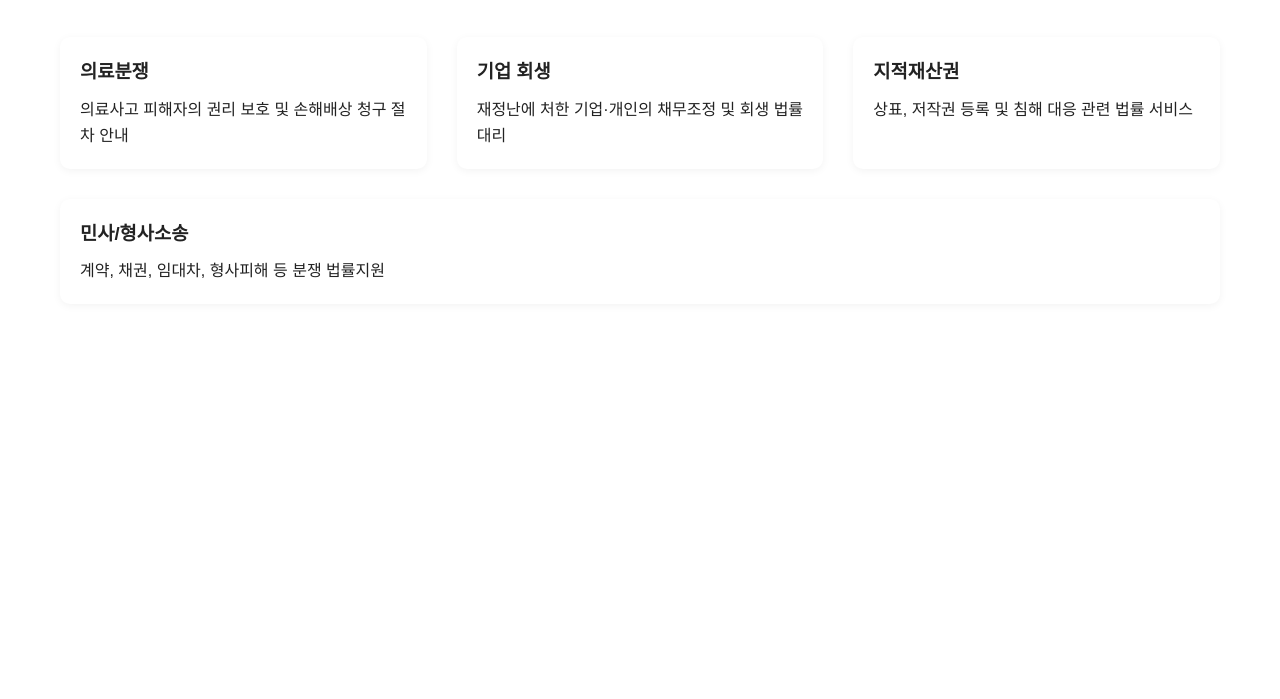
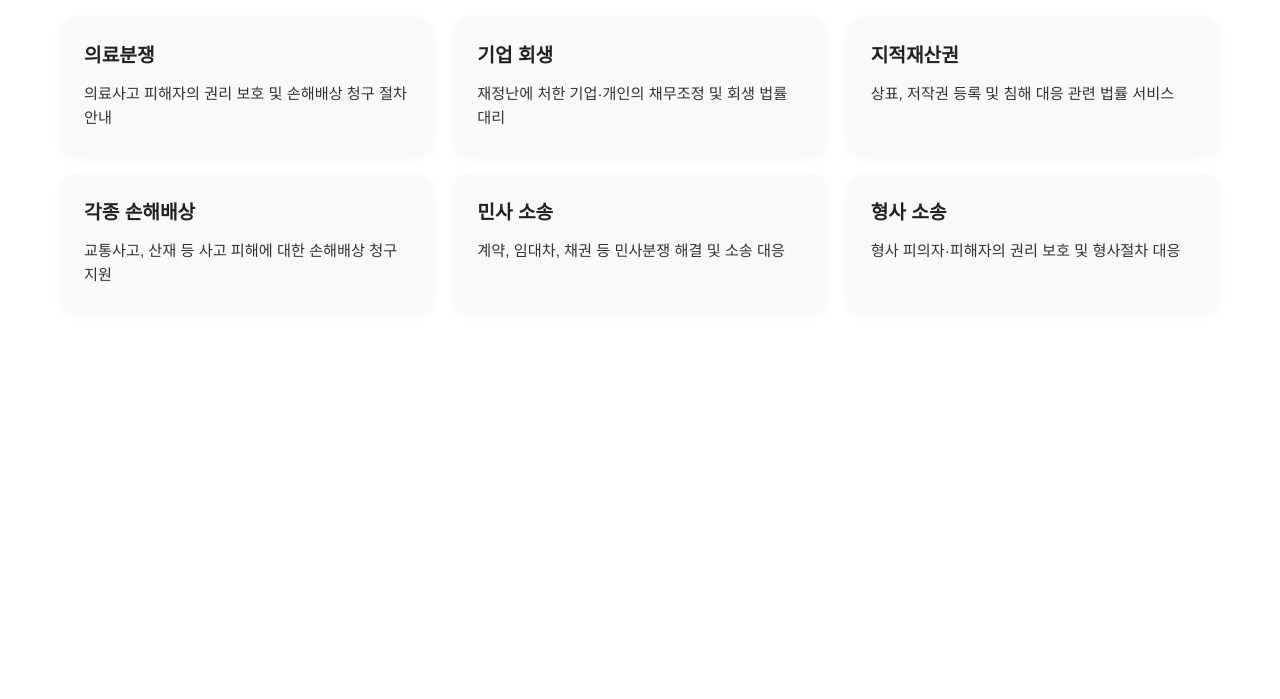
Before and after one commit to Michael-0825/homepage2, a plain HTML site: page services.html in a window 1280 px wide. Shown: the part 101-800 px from the top of the page. Drawn offline with Linux system fonts and the light colour scheme.

Commit message:
분야별서비스 6개로 맞춤

```diff
--- a/services.html
+++ b/services.html
@@ -1,32 +1,86 @@
+
 <!DOCTYPE html>
 <html lang="ko">
 <head>
   <meta charset="UTF-8" />
   <meta name="viewport" content="width=device-width, initial-scale=1.0"/>
-  <title>법률 서비스 안내</title>
+  <title>분야별 법률 서비스</title>
   <link rel="stylesheet" href="style.css" />
+  <style>
+    body {
+      font-family: 'Noto Sans KR', sans-serif;
+      margin: 0;
+      padding: 0;
+      background: #fff;
+    }
+    .container {
+      max-width: 1200px;
+      margin: 0 auto;
+      padding: 40px 20px;
+    }
+    h2 {
+      font-size: 1.8rem;
+      font-weight: 700;
+      margin-bottom: 32px;
+    }
+    .service-grid {
+      display: flex;
+      flex-wrap: wrap;
+      gap: 20px;
+    }
+    .service-box {
+      background: #f9f9f9;
+      border-radius: 16px;
+      padding: 24px;
+      flex: 1 1 calc(33.33% - 20px);
+      min-width: 260px;
+      box-shadow: 0 4px 12px rgba(0,0,0,0.04);
+    }
+    .service-box h3 {
+      font-size: 1.2rem;
+      margin-bottom: 10px;
+    }
+    .service-box p {
+      font-size: 0.95rem;
+      line-height: 1.6;
+      color: #333;
+    }
+    @media (max-width: 768px) {
+      .service-box {
+        flex: 1 1 100%;
+      }
+    }
+  </style>
 </head>
 <body>
-  <section>
+  <div class="container">
     <h2>분야별 법률 서비스</h2>
-    <div class="service-list">
-      <div class="service">
+    <div class="service-grid">
+      <div class="service-box">
         <h3>의료분쟁</h3>
         <p>의료사고 피해자의 권리 보호 및 손해배상 청구 절차 안내</p>
       </div>
-      <div class="service">
+      <div class="service-box">
         <h3>기업 회생</h3>
-        <p>재정난에 처한 기업·개인의 채무조정 및 회생 법률대리</p>
+        <p>재정난에 처한 기업·개인의 채무조정 및 회생 법률 대리</p>
       </div>
-      <div class="service">
+      <div class="service-box">
         <h3>지적재산권</h3>
         <p>상표, 저작권 등록 및 침해 대응 관련 법률 서비스</p>
       </div>
-      <div class="service">
-        <h3>민사/형사소송</h3>
-        <p>계약, 채권, 임대차, 형사피해 등 분쟁 법률지원</p>
+      <div class="service-box">
+        <h3>각종 손해배상</h3>
+        <p>교통사고, 산재 등 사고 피해에 대한 손해배상 청구 지원</p>
+      </div>
+      <div class="service-box">
+        <h3>민사 소송</h3>
+        <p>계약, 임대차, 채권 등 민사분쟁 해결 및 소송 대응</p>
+      </div>
+      <div class="service-box">
+        <h3>형사 소송</h3>
+        <p>형사 피의자·피해자의 권리 보호 및 형사절차 대응</p>
       </div>
     </div>
-  </section>
+  </div>
 </body>
 </html>
```
